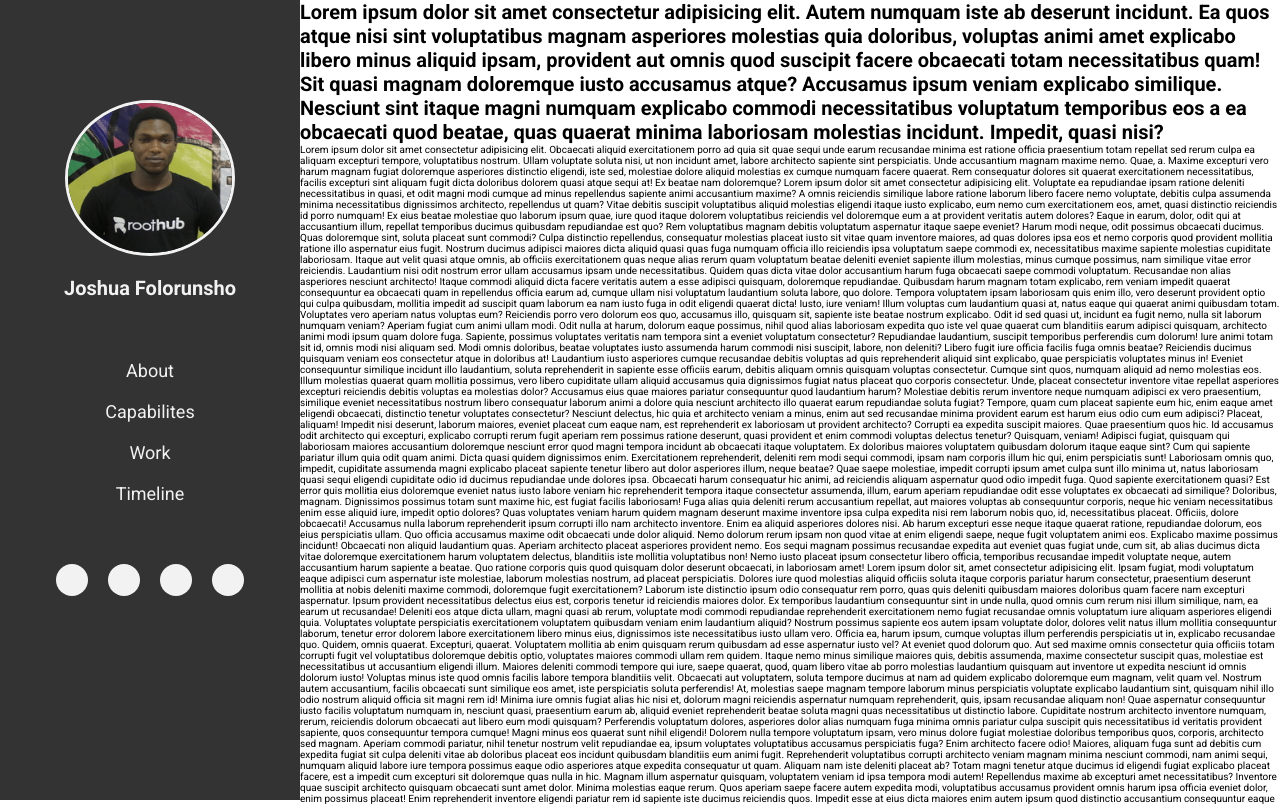
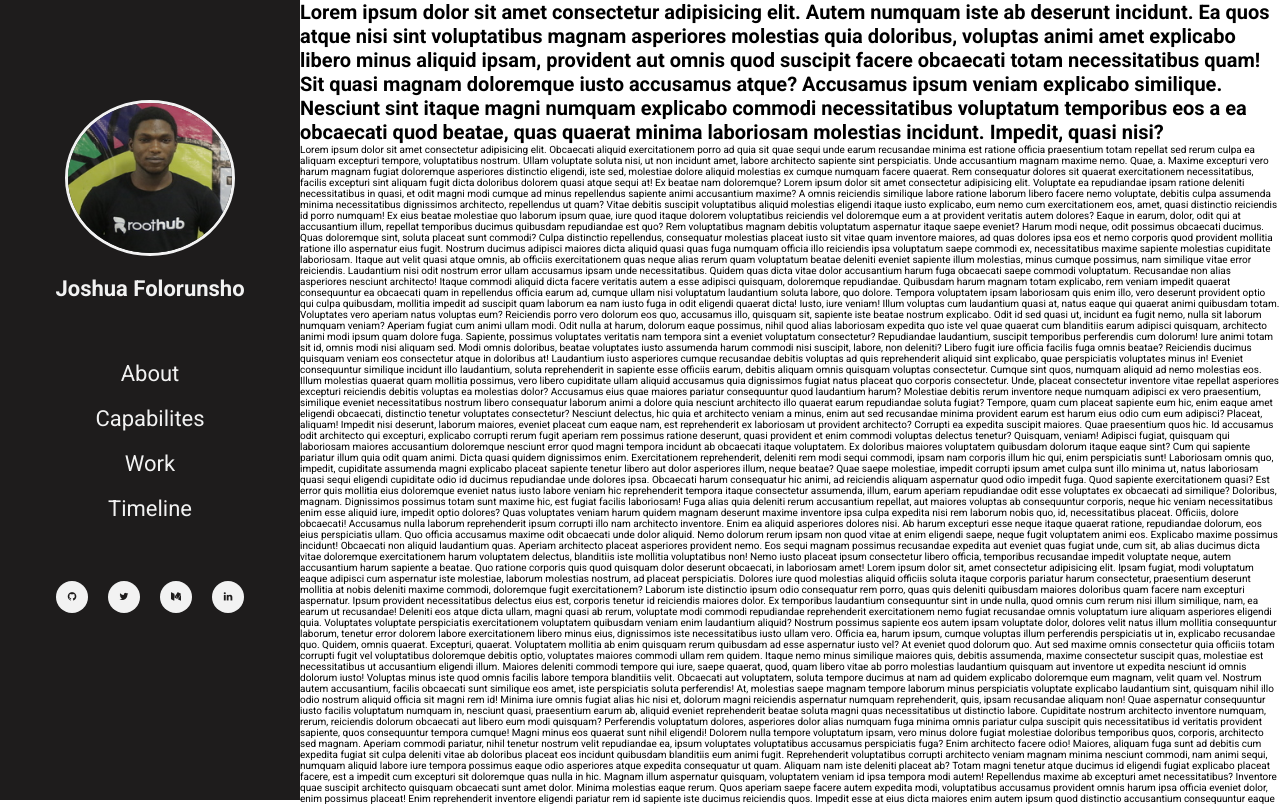
Before and after one commit to Joshuafolorunsho/Portfolio, a plain HTML site: page index.html in a window 1280 px wide. Shown: the top 804 px of the page. Drawn offline with Linux system fonts and the light colour scheme.

Commit message:
linked to social media accounts

```diff
--- a/css/style.css
+++ b/css/style.css
@@ -1,8 +1,8 @@
 /* TODO: IMPORT FONT */
 
 :root {
-  --primary-color: #333;
-  --secondary-color: #333;
+  --primary-color: #1E1C1C;
+  --secondary-color: #FFEE00;
   --white: #F2F2F2;
 }
 
@@ -36,6 +36,10 @@ body {
     border-radius: 0.2rem;
 }
 
+.name{
+  font-size: 2.2rem;
+}
+
 ul{
   list-style: none;
 }
@@ -46,8 +50,7 @@ ul li {
 ul li a{
   text-decoration: none;
   color: var(--white);
-  font-size: 1.8rem;
-  /* TO DO: -> FONT WEIGHT  */
+  font-size: 2.2rem;
 }
 .social-icon ul{
   display: flex;
@@ -57,6 +60,7 @@ ul li a{
 .social-icon li {
   border-radius: 50%;
   background-color: var(--white);
+  color: var(--primary-color);
   width: 3.2rem;
   margin: 5rem 1rem;
   height: 3.2rem;
@@ -111,6 +115,10 @@ ul li a{
     display: block;
   }
 
+  ul li a:hover{
+    color:
+  }
+
 
   main {
       margin-left: 300px;
--- a/index.html
+++ b/index.html
@@ -7,6 +7,7 @@
 		<title>Joshua Folorunsho | Portfolio</title>
 		<link rel="icon" type="image/png" href="./img/favicon.png" />
 		<link href="https://fonts.googleapis.com/css?family=Roboto:400,700&display=swap" rel="stylesheet">
+		<link rel="stylesheet" href="https://stackpath.bootstrapcdn.com/font-awesome/4.7.0/css/font-awesome.min.css">
 		<link rel="stylesheet" href="css/style.css" />
 		<!-- Global site tag (gtag.js) - Google Analytics -->
 		<script async src="https://www.googletagmanager.com/gtag/js?id=UA-161890254-1"></script>
@@ -30,7 +31,7 @@
 				<div class="img-container">
 					<img src="./img/Joshua folorunsho.JPG" alt="Joshua folorunsho">
 				</div>
-				<h1>Joshua Folorunsho</h1>
+				<h1 class="name">Joshua Folorunsho</h1>
 				<ul>
 					<li><a href="index#about">About</a></li>
 					<li><a href="index#capabilities">Capabilites</a></li>
@@ -39,10 +40,10 @@
 				</ul>
 				<div class="social-icon">
 					<ul>
-						<li><i class="fa fa-github">1</i></li>
-						<li><i class="fa fa-twitter">2</i></li>
-						<li><i class="fa fa-medium">3</i></li>
-						<li><i class="fa fa-linkedin">4</i></li>
+						<a href="http://www.github.com/joshuafolorunsho"></a><li><i class="fa fa-github"></i></li></a>
+						<a href="http://www.twitter.com/joshuafolorunsh"><li><i class="fa fa-twitter"></i></li></a>
+						<a href="http://www.medium.com/joshuafolorunsho"><li><i class="fa fa-medium"></i></li></a>
+						<a href="http://www.linkedin.com/joshuafolorunsho"><li><i class="fa fa-linkedin"></i></li></a>
 					</ul>
 				</div>
 			</div>
```
